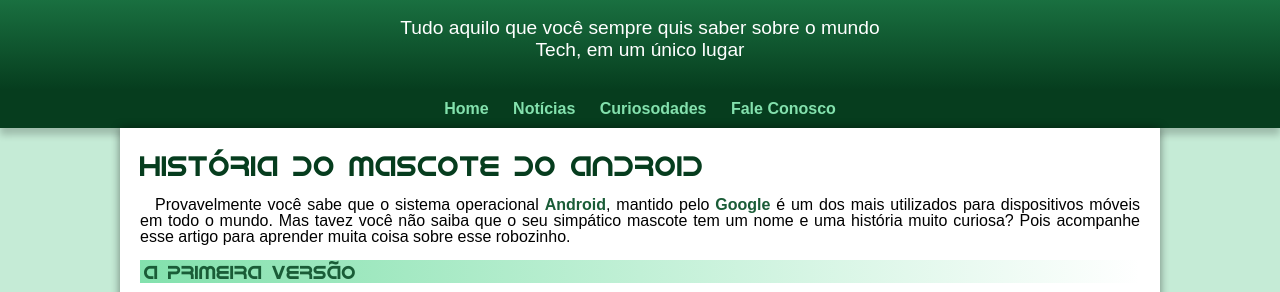
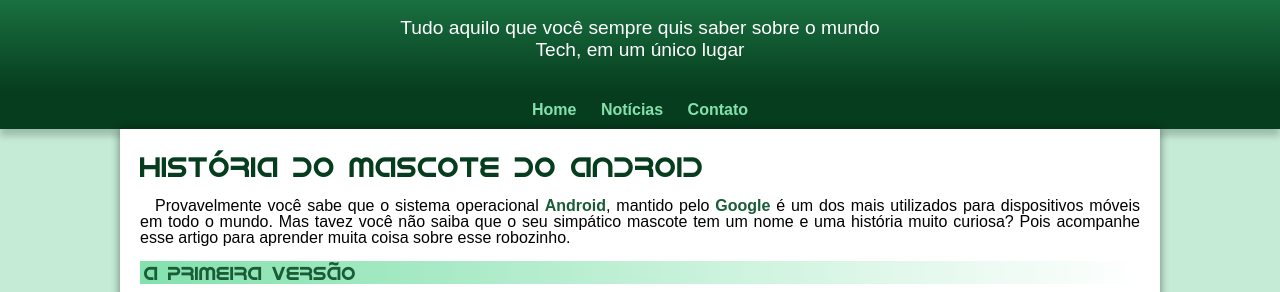
Before and after one commit to LukeGonzaga/HTML-CSS, a plain HTML site: page exercicios/desafios/desafio10/index.html in a window 1280 px wide. Shown: the part 100-392 px from the top of the page. Drawn offline with Linux system fonts and the light colour scheme.

Commit message:
problema de padding corrigido

```diff
--- a/exercicios/desafios/desafio10/estilo/style.css
+++ b/exercicios/desafios/desafio10/estilo/style.css
@@ -57,7 +57,7 @@ header p{
     padding-right: 10px;
     padding-left: 10px;
     margin: auto;
-    margin-bottom: 30px;
+    padding-bottom: 30px;
 }
 nav{
     background-color: var(--cor5);
--- a/exercicios/desafios/desafio10/index.html
+++ b/exercicios/desafios/desafio10/index.html
@@ -16,8 +16,7 @@
     <nav>
         <a href="#">Home</a>
         <a href="#">Notícias</a>
-        <a href="#">Curiosodades</a>
-        <a href="#">Fale Conosco</a>
+        <a href="#">Contato</a>
     </nav>
     <main>
         <article>
```
